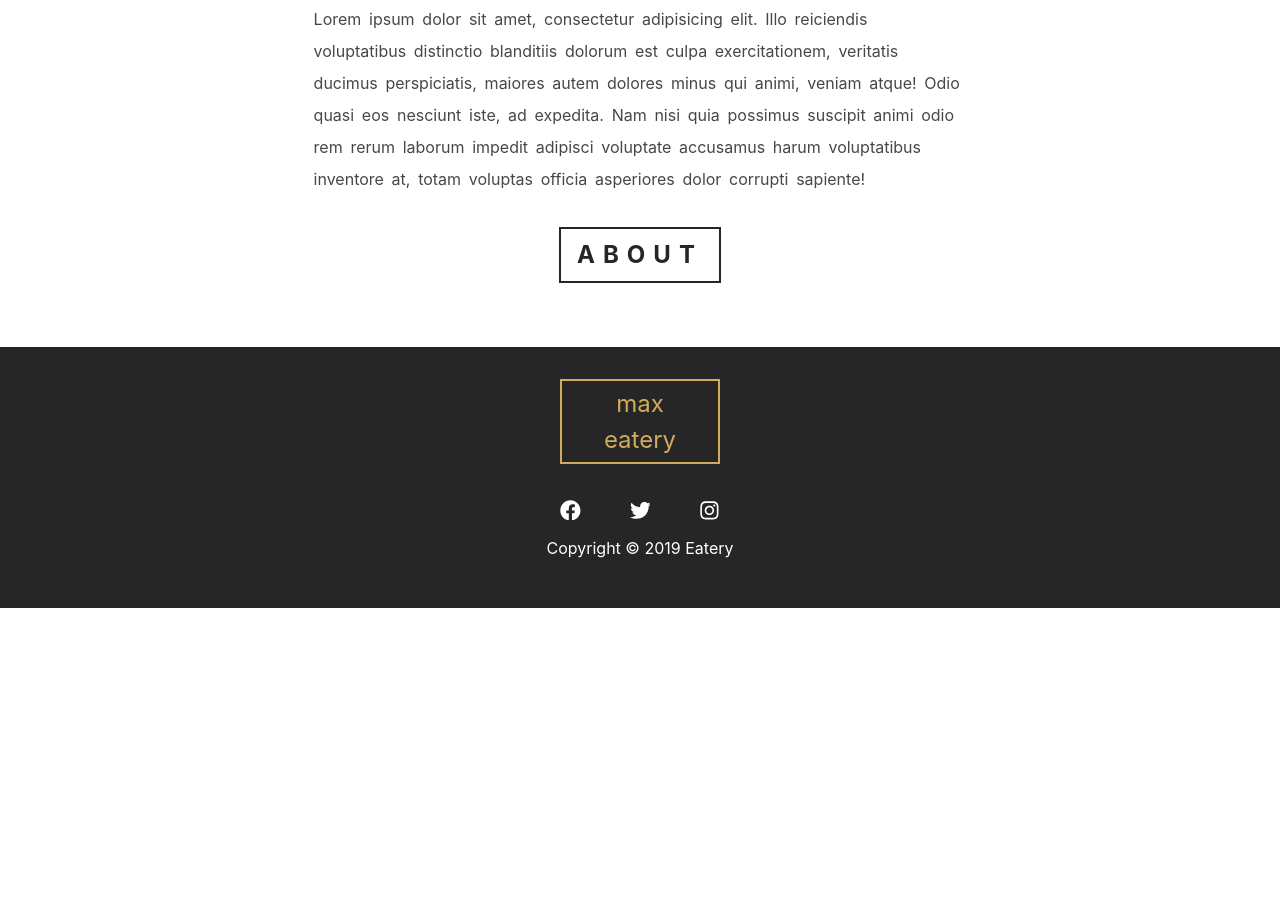
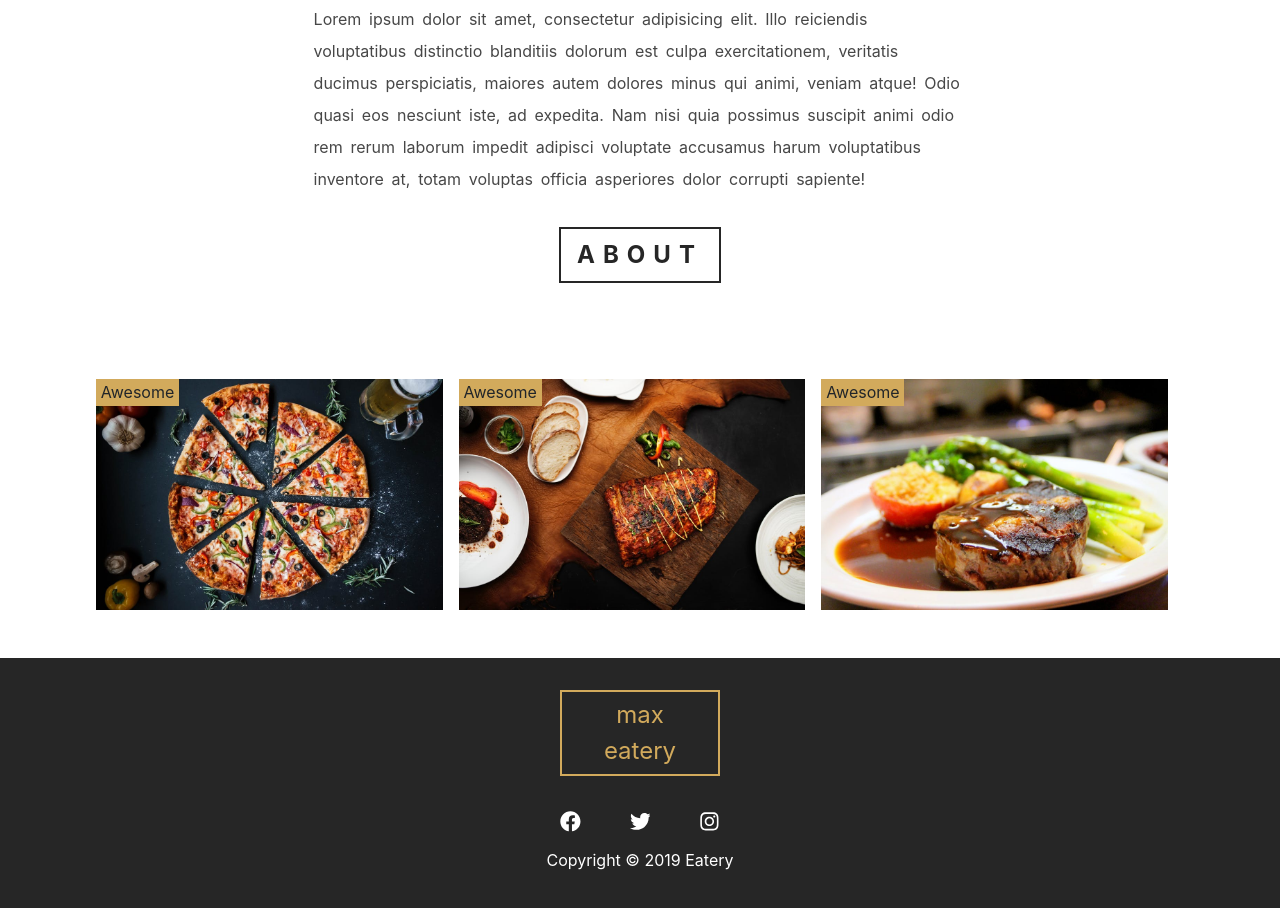
Before and after one commit to maxxmitchy/restaurant-gatsby, a Gatsby site: page / in a window 1280 px wide. Shown: the part 957-1865 px from the top of the page. Before the commit the page ends 1565 px from the top, so only its background shows below. Built offline with nearby package versions, Linux system fonts and the light colour scheme; Gatsby itself is replaced by a stand-in of ours.

Commit message:
before contentful

```diff
--- a/gatsby-config.js
+++ b/gatsby-config.js
@@ -1,7 +1,7 @@
 module.exports = {
   siteMetadata: {
-    title: `Gatsby Default Starter`,
-    description: `Kick off your next, great Gatsby project with this default starter. This barebones starter ships with the main Gatsby configuration files you might need.`,
+    title: `Max Eatery`,
+    description: `Making an impression through satisfaction.`,
     author: `@gatsbyjs`,
   },
   plugins: [
--- /dev/null
+++ b/src/components/HomePageComponent/Gallery-1.js
@@ -0,0 +1,86 @@
+import React from "react"
+import styled from "styled-components"
+import { StaticQuery, graphql } from "gatsby"
+import { styles, Section } from "../../utils"
+import Img from "gatsby-image"
+
+const GET_IMAGE = graphql`
+  {
+    getImages: allFile(filter: { relativeDirectory: { eq: "homeGallery" } }) {
+      edges {
+        node {
+          childImageSharp {
+            fluid(maxWidth: 500) {
+              ...GatsbyImageSharpFluid_tracedSVG
+            }
+          }
+        }
+      }
+    }
+  }
+`
+export default function Gallery() {
+  return (
+    <StaticQuery
+      query={GET_IMAGE}
+      render={data => {
+        const images = data.getImages.edges
+
+        return (
+          <Section>
+            <GalleryWrapper>
+              {images.map(({ node }, index) => {
+                return (
+                  <div key={index} className={`item item-index+1`}>
+                    <Img fluid={node.childImageSharp.fluid}/>
+                    <p className="info">awesome</p>
+                  </div>
+                )
+              })}
+            </GalleryWrapper>
+          </Section>
+        )
+      }}
+    />
+  )
+}
+const GalleryWrapper = styled.div`
+  display: grid;
+  grid-template-columns: auto;
+  grid-row-gap: 1rem;
+  .item {
+    position: relative;
+  }
+  .info {
+    position: absolute;
+    top: 0;
+    left: 0;
+    background: ${styles.colors.mainYellow};
+    padding: 0.1rem 0.3rem;
+    text-transform: capitalize;
+  }
+  @media (min-width: 576px) {
+    grid-template-columns: 1fr 1fr;
+    grid-column-gap: 1rem;
+  }
+  @media (min-width: 768px) {
+    grid-template-columns: repeat(3, 1fr);
+  }
+  @media (min-width: 992px) {
+    .gatsby-image-wrapper {
+      height: 100%;
+    }
+    grid-template-areas:
+      "one one two two"
+      "one one three three";
+    .item-1 {
+      grid-area: one;
+    }
+    .item-2 {
+      grid-area: two;
+    }
+    .item-3 {
+      grid-area: three;
+    }
+  }
+`
--- a/src/components/header.js
+++ b/src/components/header.js
@@ -36,7 +36,7 @@ Header.propTypes = {
 }
 
 Header.defaultProps = {
-  siteTitle: ``,
+  siteTitle: `Max Eatery`,
 }
 
 export default Header
--- a/src/pages/index.js
+++ b/src/pages/index.js
@@ -5,6 +5,7 @@ import Layout from "../components/layout"
 import SEO from "../components/seo"
 import { HomeHeader, Banner, BannerButton } from "../utils"
 import QuickInfo from "../components/HomePageComponent/QuickInfo"
+import Gallery from "../components/HomePageComponent/Gallery-1"
 const IndexPage = () => (
   <Layout>
     <SEO title="Home" keywords={[`gatsby`, `application`, `react`]} />
@@ -14,6 +15,7 @@ const IndexPage = () => (
       </Banner>
     </HomeHeader>
     <QuickInfo />
+    <Gallery />
   </Layout>
 )
 
```
Also changed, not shown: src/components/HomePageComponent/Gallery.js (added, +101 -0 lines).
